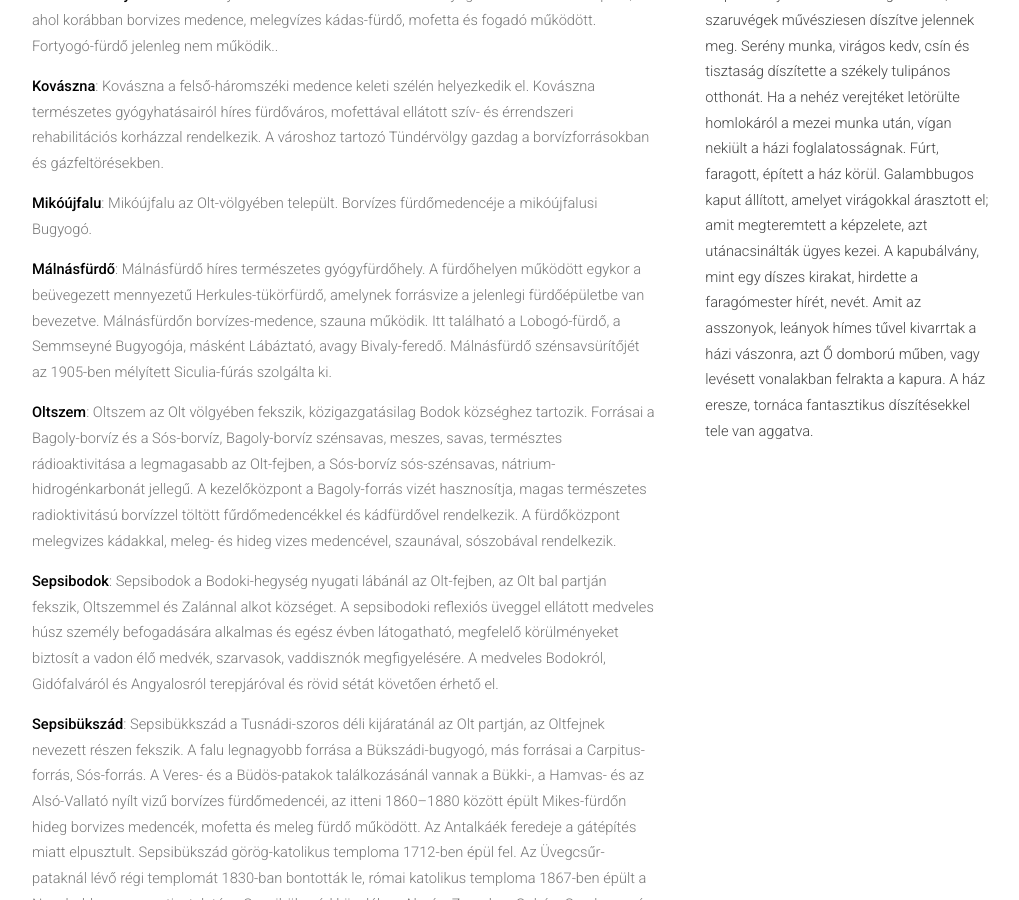
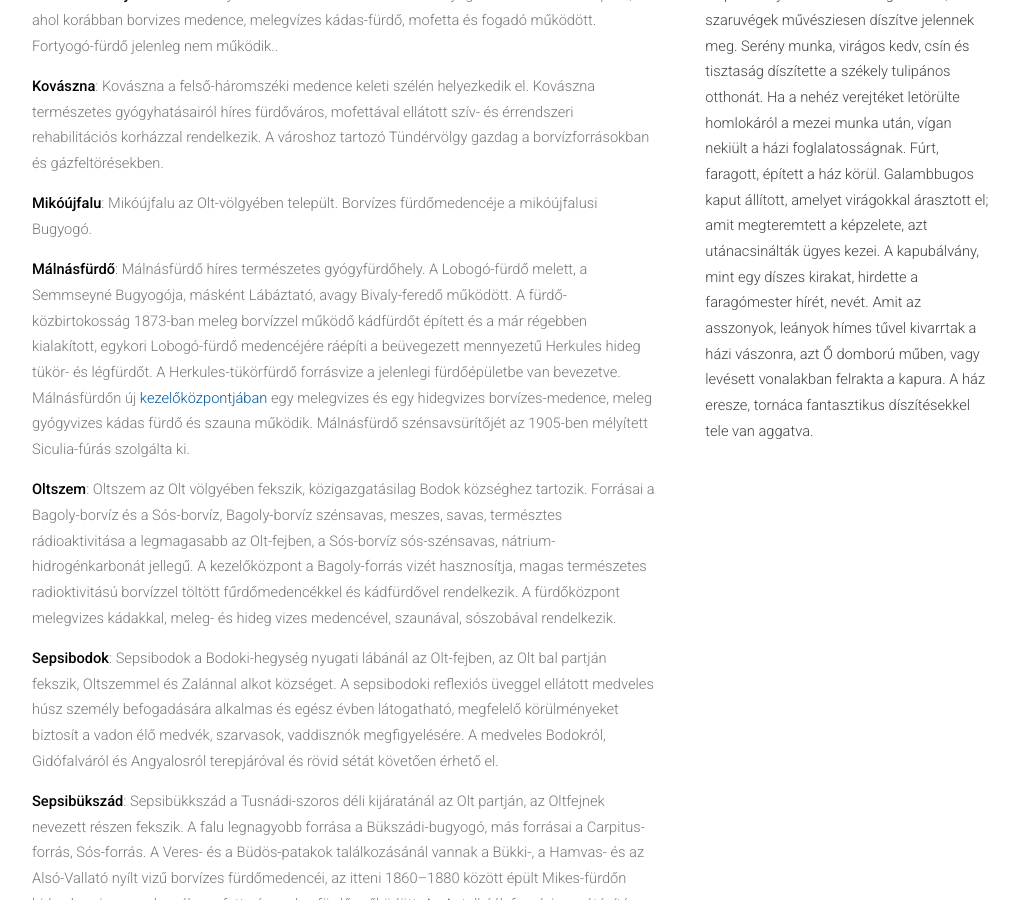
Before and after one commit to siculia/siculia.github.io, a Jekyll site: the page built from siculia-haromszek.html, in a window 1280 px wide and 900 px high, scrolled down 3793 px. Shown: the whole window, without its empty margins (128-1147 px from the left). Built offline with Jekyll 4.4.1, drawn with Linux system fonts in a browser that asks for light colours; nearby versions of some CDN libraries; library files that are not in the unit come from our copies.

Commit message:
Málnás

```diff
--- a/siculia-haromszek.html
+++ b/siculia-haromszek.html
@@ -58,7 +58,7 @@ layout: default
 							<p style="text-align: left;"><b>Kézdivásárhely</b>: Kézdivásárhely oroszfalvi részében fekszik a Fortyogó-fürdő és üdülőközpont, ahol korábban borvizes medence, melegvízes kádas-fürdő, mofetta és fogadó működött. Fortyogó-fürdő jelenleg nem működik..</p>
 							<p style="text-align: left;"><b>Kovászna</b>: Kovászna a felső-háromszéki medence keleti szélén helyezkedik el. Kovászna természetes gyógyhatásairól híres fürdőváros, mofettával ellátott szív- és érrendszeri rehabilitációs korházzal rendelkezik. A városhoz tartozó Tündérvölgy gazdag a borvízforrásokban és gázfeltörésekben.</p>
 							<p style="text-align: left;"><b>Mikóújfalu</b>: Mikóújfalu az Olt-völgyében települt. Borvízes fürdőmedencéje a mikóújfalusi Bugyogó.</p>
-							<p style="text-align: left;"><b>Málnásfürdő</b>: Málnásfürdő híres természetes gyógyfürdőhely. A fürdőhelyen működött egykor a beüvegezett mennyezetű Herkules-tükörfürdő, amelynek forrásvize a jelenlegi fürdőépületbe van bevezetve. Málnásfürdőn borvízes-medence, szauna működik. Itt található a Lobogó-fürdő, a Semmseyné Bugyogója, másként Lábáztató, avagy Bivaly-feredő. Málnásfürdő szénsavsürítőjét az 1905-ben mélyített Siculia-fúrás szolgálta ki.</p>
+							<p style="text-align: left;"><b>Málnásfürdő</b>: Málnásfürdő híres természetes gyógyfürdőhely. A Lobogó-fürdő melett, a Semmseyné Bugyogója, másként Lábáztató, avagy Bivaly-feredő működött. A fürdő-közbirtokosság 1873-ban meleg borvízzel működő kádfürdőt épített és a már régebben kialakított, egykori Lobogó-fürdő medencéjére ráépíti a beüvegezett mennyezetű Herkules hideg tükör- és légfürdőt. A Herkules-tükörfürdő forrásvize a jelenlegi fürdőépületbe van bevezetve. Málnásfürdőn új <a href="http://www.aquasic.ro/malnas/">kezelőközpontjában</a> egy melegvizes és egy hidegvizes borvízes-medence, meleg gyógyvizes kádas fürdő és szauna működik. Málnásfürdő szénsavsürítőjét az 1905-ben mélyített Siculia-fúrás szolgálta ki.</p>
 							<p style="text-align: left;"><b>Oltszem</b>: Oltszem az Olt völgyében fekszik, közigazgatásilag Bodok községhez tartozik. Forrásai a Bagoly-borvíz és a Sós-borvíz, Bagoly-borvíz szénsavas, meszes, savas, természtes rádioaktivitása a legmagasabb az Olt-fejben, a Sós-borvíz sós-szénsavas, nátrium-hidrogénkarbonát jellegű. A kezelőközpont a Bagoly-forrás vizét hasznosítja, magas természetes radioktivitású borvízzel töltött fűrdőmedencékkel és kádfürdővel rendelkezik. A fürdőközpont melegvizes kádakkal, meleg- és hideg vizes medencével, szaunával, sószobával rendelkezik.</p>
 							<p style="text-align: left;"><b>Sepsibodok</b>: Sepsibodok a Bodoki-hegység nyugati lábánál az Olt-fejben, az Olt bal partján fekszik, Oltszemmel és Zalánnal alkot községet. A sepsibodoki reflexiós üveggel ellátott medveles húsz személy befogadására alkalmas és egész évben látogatható, megfelelő körülményeket biztosít a vadon élő medvék, szarvasok, vaddisznók megfigyelésére.  A medveles Bodokról, Gidófalváról és Angyalosról terepjáróval és rövid sétát követően érhető el.</p>
 							<p style="text-align: left;"><b>Sepsibükszád</b>: Sepsibükkszád a Tusnádi-szoros déli kijáratánál az Olt partján, az Oltfejnek nevezett részen fekszik. A falu legnagyobb forrása a Bükszádi-bugyogó, más forrásai a Carpitus-forrás, Sós-forrás. A Veres- és a Büdös-patakok találkozásánál vannak a Bükki-, a Hamvas- és az Alsó-Vallató nyílt vizű borvízes fürdőmedencéi, az itteni 1860–1880 között épült Mikes-fürdőn hideg borvizes medencék, mofetta és meleg fürdő működött. Az Antalkáék feredeje a gátépítés miatt elpusztult. Sepsibükszád görög-katolikus temploma 1712-ben épül fel. Az Üvegcsűr-pataknál lévő régi templomát 1830-ban bontották le, római katolikus temploma 1867-ben épült a Nagyboldogasszony tiszteletére. Sepsibükszád közelében Almás, Zsombor, Gohán, Gerebencs és Rakottyás elpusztult települések feküdtek. Az Olt és a belészakadó Rakottyás patak között, az Olt jobb partján emelkedő hegyfokon vannak Vápa várának romjai, a vele szemközti hegycsúcson állt Sólyomkő-vára.</p>
```
